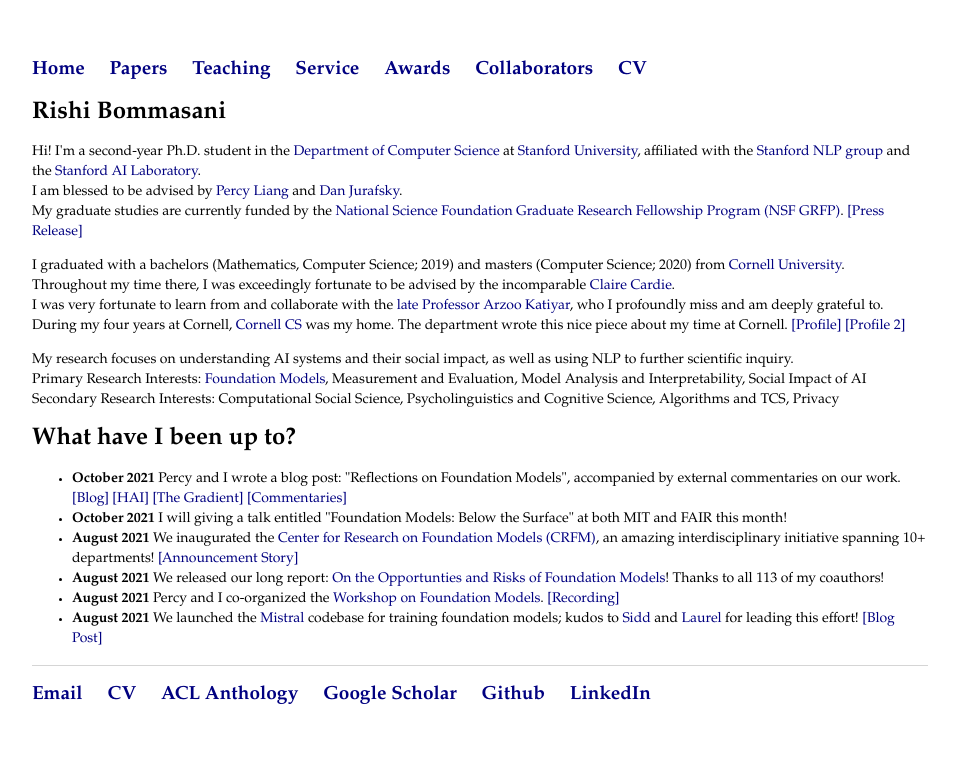
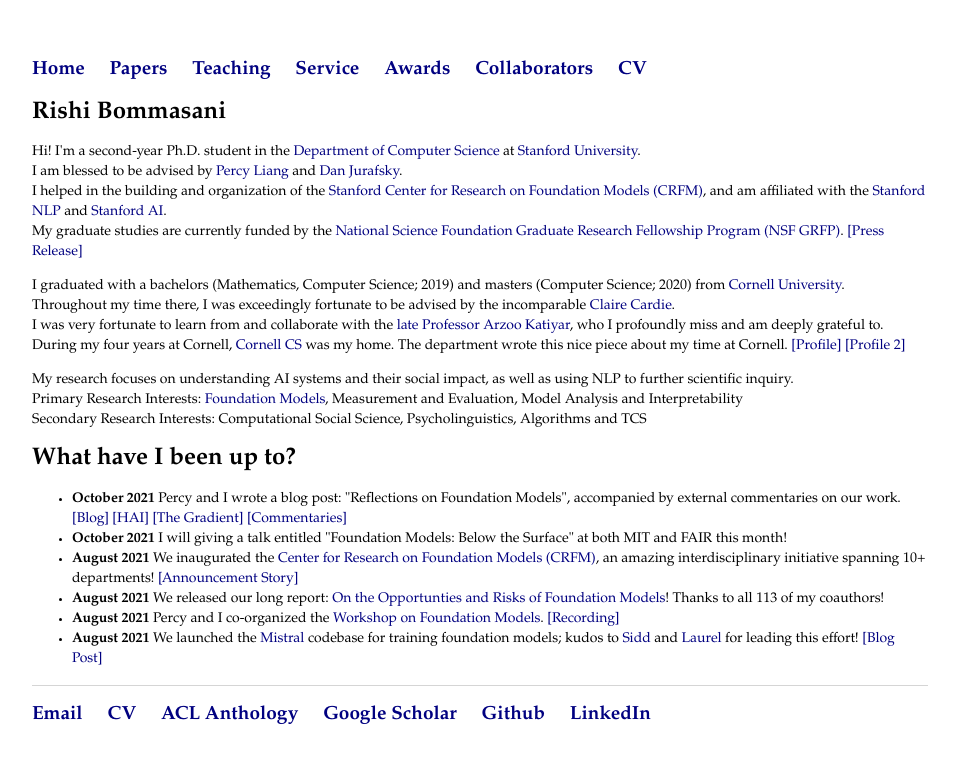
Before and after one commit to rishibommasani/rishibommasani.github.io, a Jekyll site: the page built from index.html, in a window 1280 px wide. Shown: the top 763 px of the page, without its empty margins (160-1116 px from the left). Built offline with Jekyll 4.4.1, drawn with Linux system fonts in a browser that asks for light colours.

Commit message:
Update index.html

```diff
--- a/index.html
+++ b/index.html
@@ -4,8 +4,9 @@
 ---
 			<div class="blurb">
 				<h1> Rishi Bommasani</h1>
-				<p>Hi! I'm a second-year Ph.D. student in the <a href="https://cs.stanford.edu/">Department of Computer Science</a> at <a href="https://www.stanford.edu/">Stanford University</a>, affiliated with the <a href="https://nlp.stanford.edu/">Stanford NLP group</a> and the <a href="https://ai.stanford.edu/">Stanford AI Laboratory</a>.
+				<p>Hi! I'm a second-year Ph.D. student in the <a href="https://cs.stanford.edu/">Department of Computer Science</a> at <a href="https://www.stanford.edu/">Stanford University</a>.
 				<br> I am blessed to be advised by <a href="https://cs.stanford.edu/~pliang/">Percy Liang</a> and <a href="https://web.stanford.edu/~jurafsky/">Dan Jurafsky</a>.
+				<br> I helped in the building and organization of the <a href="https://crfm.stanford.edu/">Stanford Center for Research on Foundation Models (CRFM)</a>, and am affiliated with the <a href="https://nlp.stanford.edu/">Stanford NLP </a> and <a href="https://ai.stanford.edu/">Stanford AI</a>.
 				<br> My graduate studies are currently funded by the <a href="https://www.nsfgrfp.org/resources/about_grfp">National Science Foundation Graduate Research Fellowship Program (NSF GRFP)</a>. <a href="https://www.cs.cornell.edu/information/news/newsitem11136/cs-graduate-students-receive-national-science-foundation-graduate"> [Press Release] </a> </p>
 
 				<p> I graduated with a bachelors (Mathematics, Computer Science; 2019) and masters (Computer Science; 2020) from <a href="https://www.cornell.edu/">Cornell University</a>.
@@ -14,8 +15,8 @@
 				<br> During my four years at Cornell, <a href="http://www.cs.cornell.edu">Cornell CS</a> was my home. The department wrote this nice piece about my time at Cornell. <a href="https://www.cs.cornell.edu/information/news/newsitem11229/profile-cornell-cs-ba-and-ms-graduate-rishi-bommasani"> [Profile] </a> <a href="https://www.cs.cornell.edu/information/news/newsitem11227/lillian-lee-and-tacl-cs-graduate-stanford-new-platform-data-privacy"> [Profile 2] </a> </p>
 
 				<p> My research focuses on understanding AI systems and their social impact, as well as using NLP to further scientific inquiry.
-				<br> Primary Research Interests: <a href="https://arxiv.org/abs/2108.07258">Foundation Models</a>, Measurement and Evaluation, Model Analysis and Interpretability, Social Impact of AI
-				<br> Secondary Research Interests: Computational Social Science, Psycholinguistics and Cognitive Science, Algorithms and TCS, Privacy </p>
+				<br> Primary Research Interests: <a href="https://arxiv.org/abs/2108.07258">Foundation Models</a>, Measurement and Evaluation, Model Analysis and Interpretability
+				<br> Secondary Research Interests: Computational Social Science, Psycholinguistics, Algorithms and TCS </p>
 
 	  <div class="blurb">
           <h1> What have I been up to?</h1>
```
